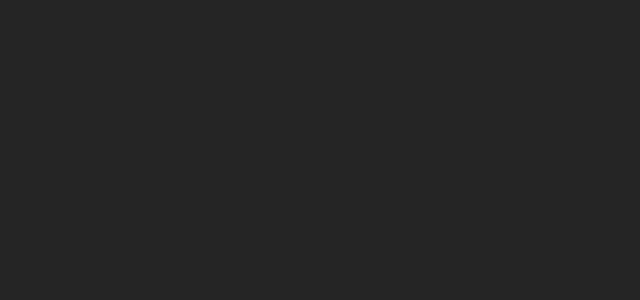
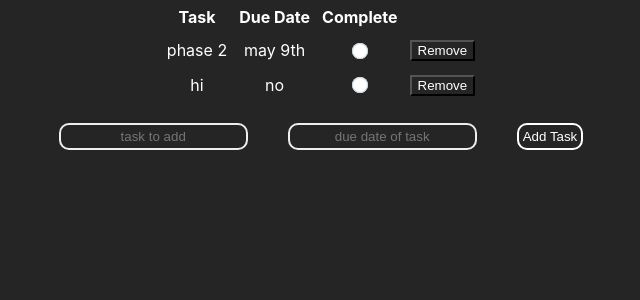
Before and after one commit to flugelg/tasker, a React (Create React App) app: page / in a window 1280 px wide. Shown: the top 300 px of the page, without its empty margins (319-959 px from the left). Built offline with nearby package versions, Linux system fonts and the light colour scheme; data requests are answered from the project's data file; the HTML template or start-up script is replaced by a standard one.

Commit message:
Added About.js

```diff
--- a/src/App.js
+++ b/src/App.js
@@ -9,7 +9,7 @@ function App() {
       <Route path="/head">
         <Header/>
       </Route>
-      <Route path="/home">
+      <Route path="/">
         <TaskList/>
       </Route>
     </div>
```
Also changed, not shown: src/components/About.js (added, +9 -0 lines).
